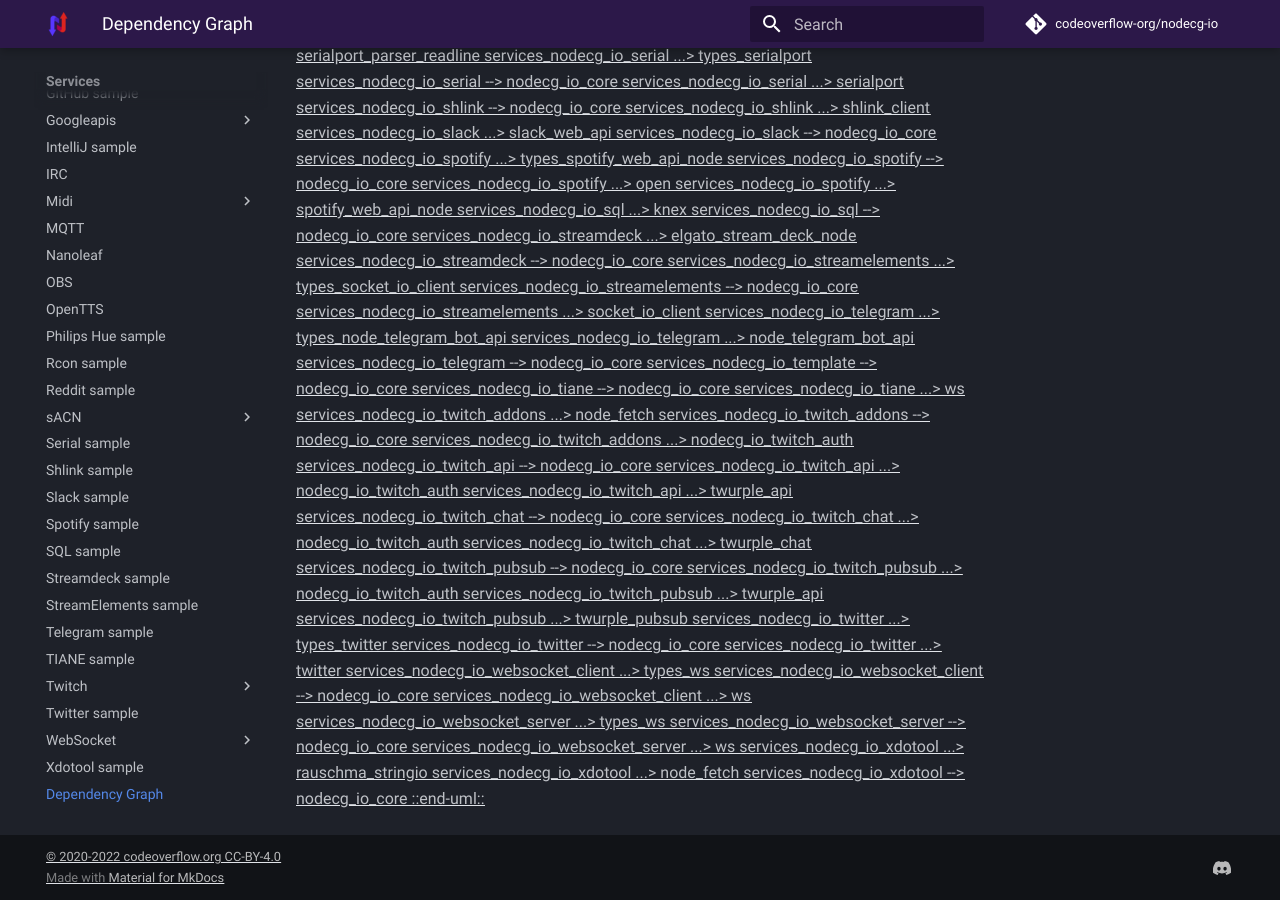
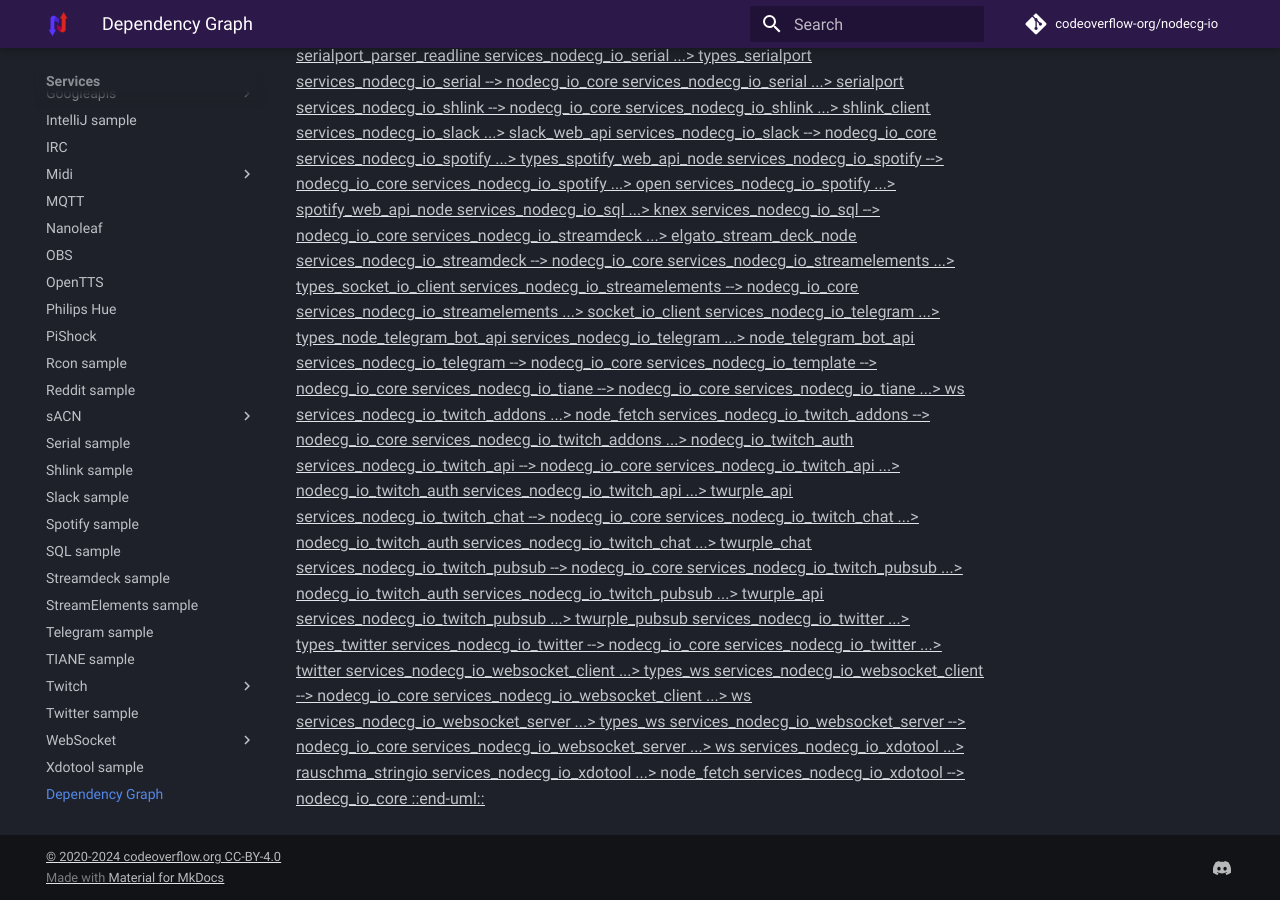
Before and after one commit to codeoverflow-org/nodecg-io-docs, an MkDocs documentation site: the page built from docs/dependencies.md, in a window 1280 px wide and 900 px high, scrolled down 4484 px. Built offline with MkDocs 1.6.1 and Material for MkDocs 9.7.7, drawn with Linux system fonts in a browser that asks for light colours; comment, search, counter and statistics services are not loaded; the version menu is left out.

Commit message:
feat(pishock): Add pishock docs

```diff
--- a/mkdocs.yml
+++ b/mkdocs.yml
@@ -1,7 +1,7 @@
 site_name: nodecg-io Documentation
 site_author: codeoverflow.org
 site_url: https://nodecg.io/
-copyright: "© 2020-2022 codeoverflow.org CC-BY-4.0"
+copyright: "© 2020-2024 codeoverflow.org CC-BY-4.0"
 
 theme:
     palette:
@@ -83,7 +83,8 @@
           - Nanoleaf: samples/nanoleaf.md
           - OBS: samples/obs.md
           - OpenTTS: samples/opentts.md
-          - Philips Hue sample: samples/philipshue.md
+          - Philips Hue: samples/philipshue.md
+          - PiShock: samples/pishock.md
           - Rcon sample: samples/rcon.md
           - Reddit sample: samples/reddit.md
           - sACN:
```
Also changed, not shown: docs/index.md (+1 -0 lines), docs/samples/pishock.md (added, +48 -0 lines).
